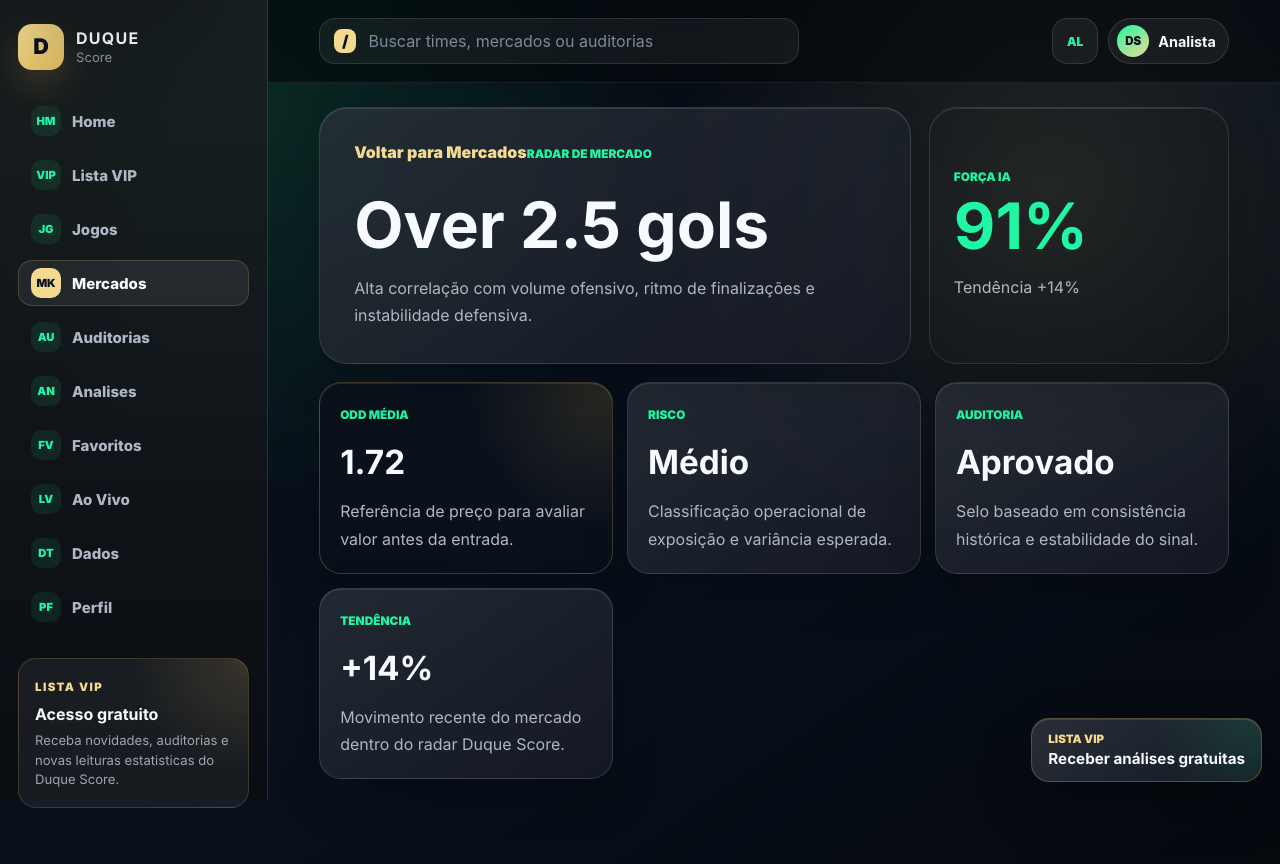
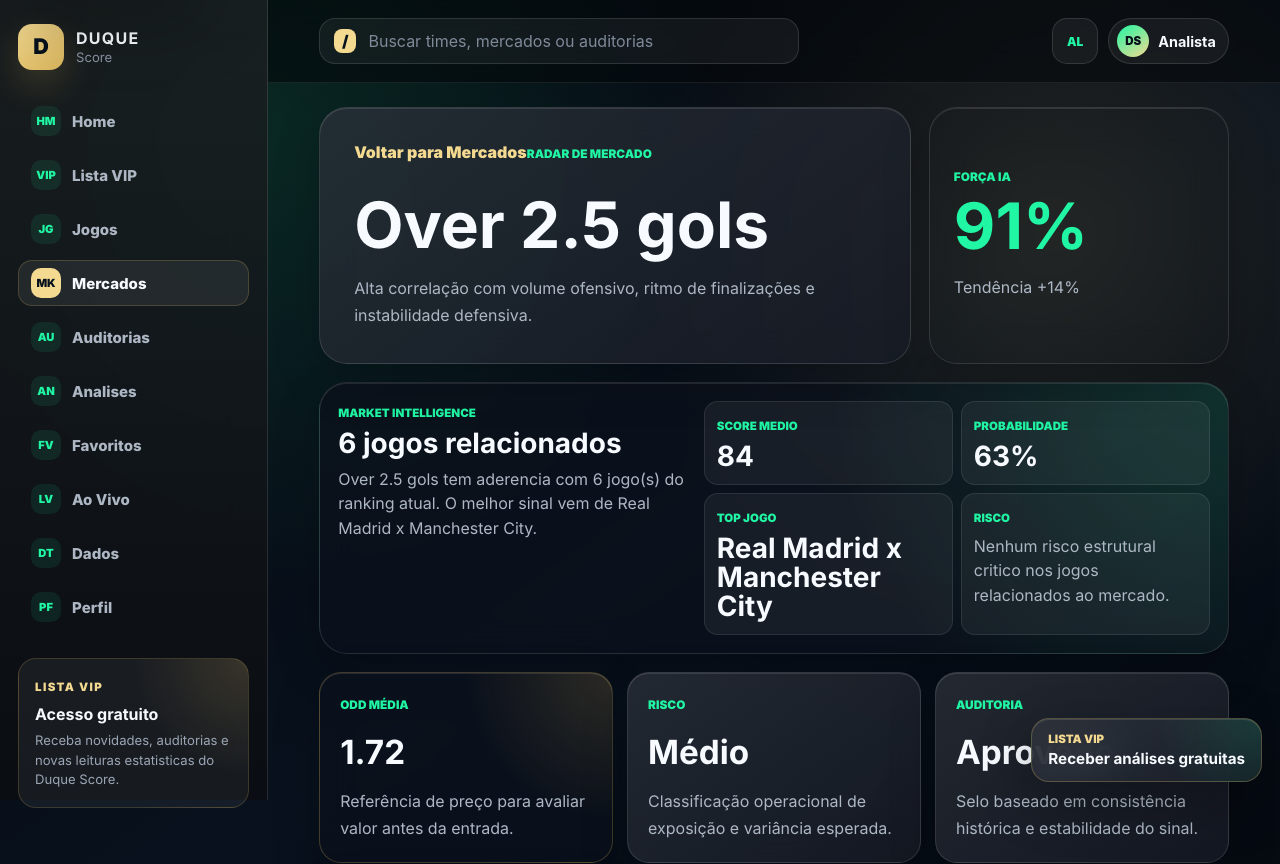
Before and after one commit to duqueroleta/DuqueSports-Codex, a React (Vite) app: page /mercados/1 in a window 1280 px wide. Shown: the top 864 px of the page. Built offline with nearby package versions, Linux system fonts and the light colour scheme.

Commit message:
Add market detail intelligence

```diff
--- /dev/null
+++ b/src/engine/batch/MarketDetailIntelligenceService.js
@@ -0,0 +1,78 @@
+function normalizeText(value) {
+  return value
+    .normalize('NFD')
+    .replace(/[\u0300-\u036f]/g, '')
+    .toLowerCase();
+}
+
+function marketMatchesOpportunity(marketName, opportunity) {
+  const normalizedMarket = normalizeText(marketName);
+  const normalizedSignal = normalizeText(opportunity.signal);
+  const probabilities = opportunity.projection?.probabilities ?? {};
+
+  if (normalizedMarket.includes('over 2.5')) {
+    return normalizedSignal.includes('over 2.5') || probabilities.over25 >= 52;
+  }
+
+  if (normalizedMarket.includes('ambas')) {
+    return normalizedSignal.includes('ambas') || probabilities.btts >= 52;
+  }
+
+  if (normalizedMarket.includes('under')) {
+    return normalizedSignal.includes('under') || probabilities.under25 >= 52;
+  }
+
+  if (normalizedMarket.includes('favorito') || normalizedMarket.includes('resultado')) {
+    return normalizedSignal.includes('vence') || normalizedSignal.includes('empate');
+  }
+
+  return normalizedSignal.includes(normalizedMarket);
+}
+
+function average(items, selector) {
+  if (!items.length) {
+    return 0;
+  }
+
+  return Math.round(items.reduce((total, item) => total + selector(item), 0) / items.length);
+}
+
+function buildMarketRiskAlert(market, relatedOpportunities) {
+  if (!relatedOpportunities.length) {
+    return `Mercado ${market.name} sem oportunidade forte no batch atual. Manter em monitoramento ate surgir aderencia estatistica.`;
+  }
+
+  const highRiskOpportunity = relatedOpportunities.find((opportunity) => !opportunity.risk.startsWith('Nenhum risco'));
+
+  if (highRiskOpportunity) {
+    return highRiskOpportunity.risk;
+  }
+
+  return 'Nenhum risco estrutural critico nos jogos relacionados ao mercado.';
+}
+
+function runMarketDetailIntelligence({ market, opportunities }) {
+  const relatedOpportunities = opportunities
+    .filter((opportunity) => marketMatchesOpportunity(market.name, opportunity))
+    .sort((left, right) => right.opportunityScore - left.opportunityScore);
+  const topOpportunity = relatedOpportunities[0] ?? null;
+
+  return {
+    model: 'market-detail-intelligence-v1',
+    marketId: market.id,
+    marketName: market.name,
+    relatedOpportunities,
+    summary: {
+      relatedGames: relatedOpportunities.length,
+      averageScore: average(relatedOpportunities, (item) => item.opportunityScore),
+      averageProbability: average(relatedOpportunities, (item) => item.probability),
+      topOpportunity,
+    },
+    explanation: topOpportunity
+      ? `${market.name} tem aderencia com ${relatedOpportunities.length} jogo(s) do ranking atual. O melhor sinal vem de ${topOpportunity.home} x ${topOpportunity.away}.`
+      : `${market.name} ainda nao possui jogo classificado como oportunidade ativa pelo batch atual.`,
+    riskAlert: buildMarketRiskAlert(market, relatedOpportunities),
+  };
+}
+
+export { marketMatchesOpportunity, runMarketDetailIntelligence };
--- a/src/engine/core/contracts.js
+++ b/src/engine/core/contracts.js
@@ -41,6 +41,6 @@
  * @property {string[]} explanation
  */
 
-const ENGINE_VERSION = 'duque-score-engine-v1.phase-9';
+const ENGINE_VERSION = 'duque-score-engine-v1.phase-10';
 
 export { ENGINE_VERSION };
--- a/src/pages/MarketDetailPage.jsx
+++ b/src/pages/MarketDetailPage.jsx
@@ -1,13 +1,16 @@
 import { Link, useParams } from 'react-router-dom';
 import ErrorState from '../components/error/ErrorState.jsx';
 import SkeletonGrid from '../components/loading/SkeletonGrid.jsx';
+import { runMarketDetailIntelligence } from '../engine/batch/MarketDetailIntelligenceService.js';
 import { useAsyncData } from '../hooks/useAsyncData.js';
+import { getBatchAnalysis } from '../services/batchAnalysisService.js';
 import { getMarketById } from '../services/marketsService.js';
 import '../styles/page-detail.css';
 
 function MarketDetailPage() {
   const { marketId } = useParams();
   const { data: market, error, isLoading, retry } = useAsyncData(() => getMarketById(marketId), [marketId], null);
+  const { data: batchAnalysis } = useAsyncData(getBatchAnalysis, [], null);
 
   if (isLoading) {
     return (
@@ -40,6 +43,10 @@
     );
   }
 
+  const marketIntelligence = batchAnalysis
+    ? runMarketDetailIntelligence({ market, opportunities: batchAnalysis.opportunities })
+    : null;
+
   return (
     <main className="detail-page">
       <section className="detail-hero" aria-labelledby="market-detail-title">
@@ -56,6 +63,38 @@
           <p>Tendência {market.trend}</p>
         </aside>
       </section>
+
+      {marketIntelligence ? (
+        <section className="market-intelligence-panel" aria-label="Inteligencia do mercado">
+          <div className="market-intelligence-main">
+            <span>Market Intelligence</span>
+            <strong>{marketIntelligence.summary.relatedGames} jogos relacionados</strong>
+            <p>{marketIntelligence.explanation}</p>
+          </div>
+          <div className="market-intelligence-grid">
+            <article>
+              <span>Score medio</span>
+              <strong>{marketIntelligence.summary.averageScore}</strong>
+            </article>
+            <article>
+              <span>Probabilidade</span>
+              <strong>{marketIntelligence.summary.averageProbability}%</strong>
+            </article>
+            <article>
+              <span>Top jogo</span>
+              <strong>
+                {marketIntelligence.summary.topOpportunity
+                  ? `${marketIntelligence.summary.topOpportunity.home} x ${marketIntelligence.summary.topOpportunity.away}`
+                  : 'Monitorar'}
+              </strong>
+            </article>
+            <article className="market-intelligence-risk">
+              <span>Risco</span>
+              <p>{marketIntelligence.riskAlert}</p>
+            </article>
+          </div>
+        </section>
+      ) : null}
 
       <section className="detail-grid" aria-label="Análise do mercado">
         <article className="detail-card detail-card-highlight">
--- a/src/styles/page-detail.css
+++ b/src/styles/page-detail.css
@@ -33,6 +33,7 @@
 .detail-probabilities article,
 .engine-projection-panel,
 .ai-explanation-panel,
+.market-intelligence-panel,
 .detail-action-panel,
 .detail-empty {
   border: 1px solid var(--color-line);
@@ -311,6 +312,58 @@
   border-color: rgba(217, 180, 91, 0.26);
 }
 
+.market-intelligence-panel {
+  display: grid;
+  grid-template-columns: minmax(0, 0.82fr) minmax(0, 1.18fr);
+  gap: 14px;
+  width: min(1240px, 100%);
+  margin: 18px auto 0;
+  padding: 18px;
+  border-radius: var(--radius-xl);
+  background:
+    radial-gradient(circle at top right, rgba(32, 246, 164, 0.14), transparent 42%),
+    rgba(12, 18, 28, 0.76);
+}
+
+.market-intelligence-panel span {
+  color: var(--color-neon);
+  font-size: 0.72rem;
+  font-weight: 950;
+  text-transform: uppercase;
+}
+
+.market-intelligence-panel strong {
+  display: block;
+  margin-top: 8px;
+  color: var(--color-white);
+  font-size: clamp(1.2rem, 2.2vw, 1.75rem);
+  line-height: 1.05;
+}
+
+.market-intelligence-panel p {
+  margin: 8px 0 0;
+  color: #aeb8c5;
+  line-height: 1.55;
+}
+
+.market-intelligence-grid {
+  display: grid;
+  grid-template-columns: repeat(2, minmax(0, 1fr));
+  gap: 8px;
+}
+
+.market-intelligence-grid article {
+  min-width: 0;
+  padding: 12px;
+  border: 1px solid rgba(255, 255, 255, 0.09);
+  border-radius: 14px;
+  background: rgba(255, 255, 255, 0.055);
+}
+
+.market-intelligence-risk {
+  border-color: rgba(217, 180, 91, 0.26);
+}
+
 .detail-grid-loading {
   margin-top: 0;
 }
@@ -408,6 +461,7 @@
   .detail-grid,
   .engine-projection-panel,
   .ai-explanation-panel,
+  .market-intelligence-panel,
   .detail-action-panel {
     grid-template-columns: 1fr;
   }
@@ -442,6 +496,10 @@
     grid-template-columns: 1fr;
   }
 
+  .market-intelligence-grid {
+    grid-template-columns: 1fr;
+  }
+
   .detail-card strong {
     margin-top: 16px;
   }
```
Also changed, not shown: 2 other files (tests, documents, lock files or other folders).
